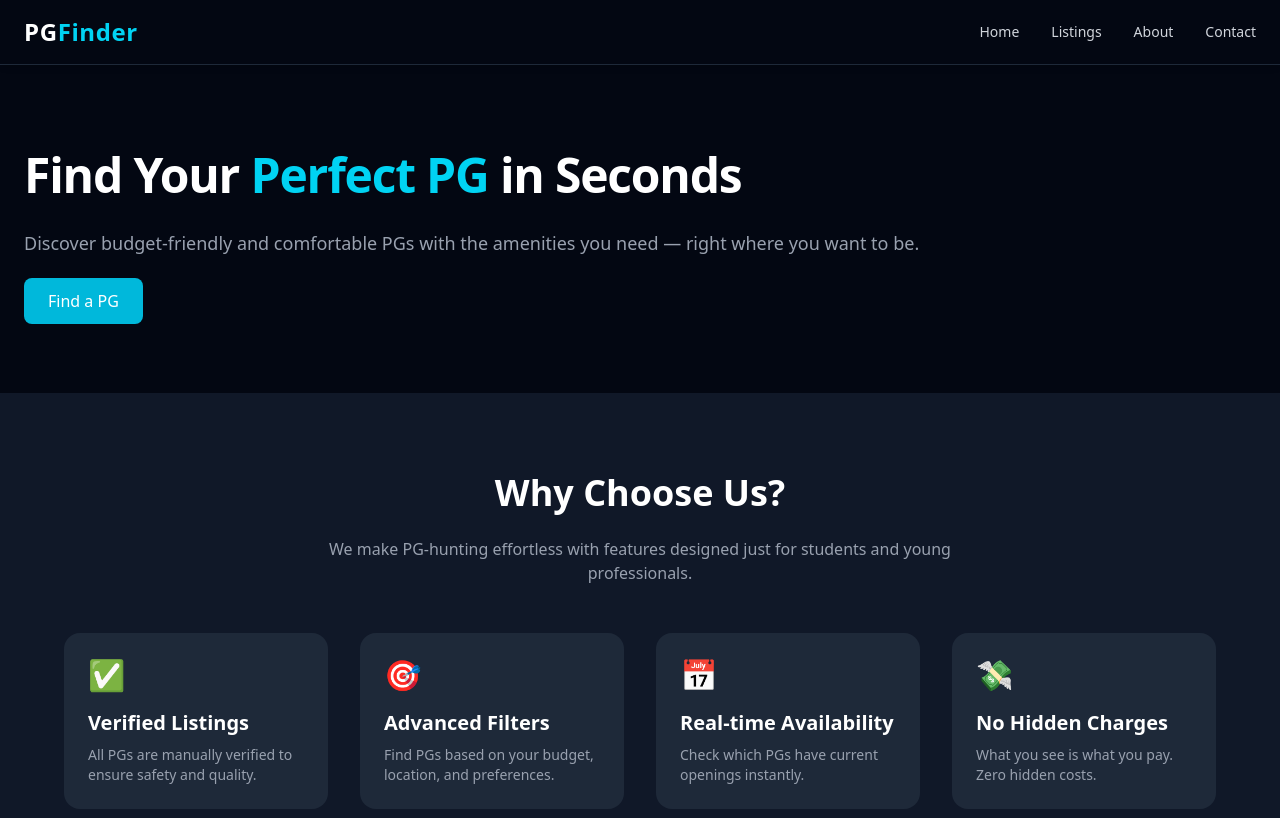
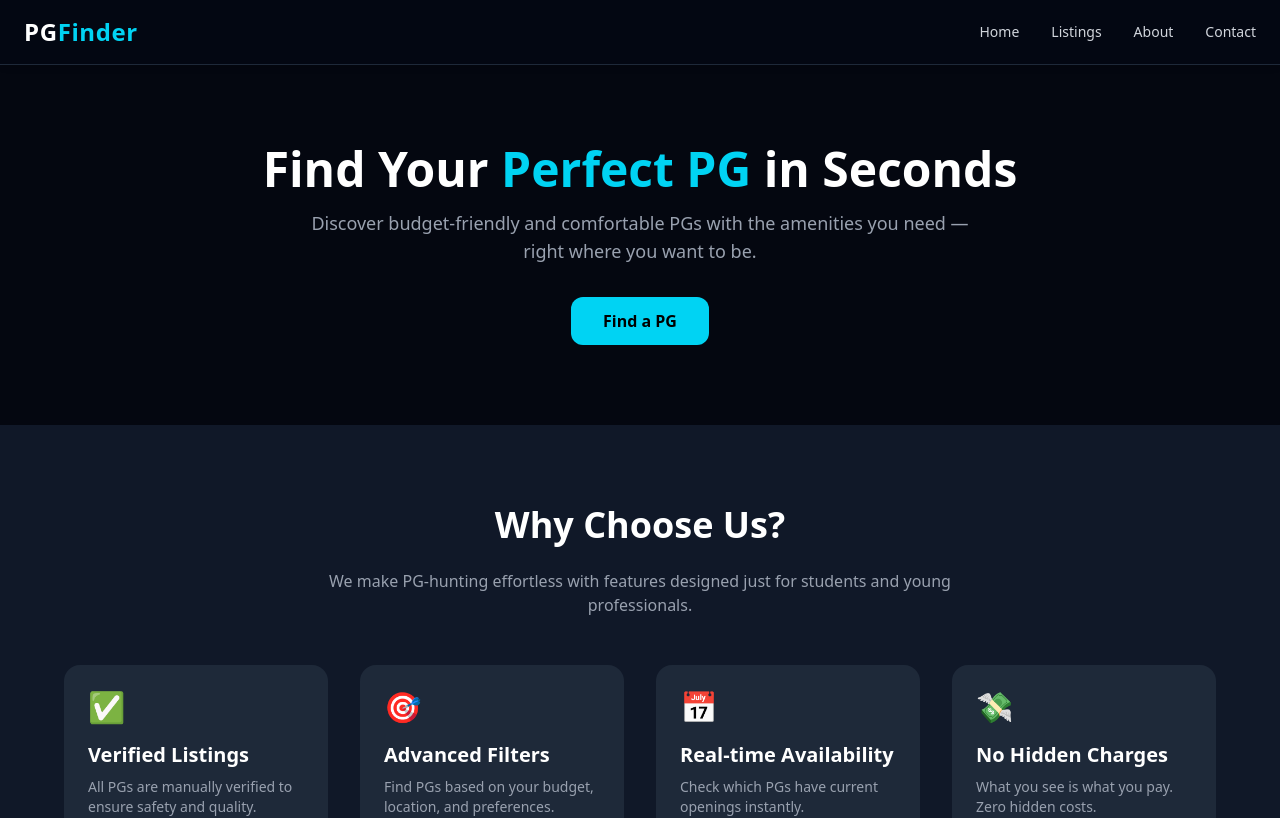
Before and after one commit to khushi-2210/pg-finder, a React (Vite) app: page / in a window 1280 px wide. Shown: the top 818 px of the page. Built offline with nearby package versions, Linux system fonts and the light colour scheme.

Commit message:
Made the layout dark

```diff
--- a/src/components/Hero.jsx
+++ b/src/components/Hero.jsx
@@ -1,24 +1,18 @@
+import React from "react";
+
 const Hero = () => {
   return (
-    <section className="bg-gray-950 text-white py-20 px-6">
-      <div className="max-w-7xl mx-auto grid md:grid-cols-2 items-center gap-12">
-        {/* Text */}
-        <div className="col-span-2">
-          <h1 className="text-4xl md:text-5xl font-extrabold leading-tight tracking-tight">
-            Find Your <span className="text-cyan-400">Perfect PG</span> in Seconds
-          </h1>
-          <p className="text-gray-400 mt-6 text-lg">
-            Discover budget-friendly and comfortable PGs with the amenities you need — right where you want to be.
-          </p>
-          <div className="mt-8">
-            <a
-              href="#listings"
-              className="bg-cyan-500 hover:bg-cyan-600 text-white font-medium py-3 px-6 rounded-lg transition"
-            >
-              Find a PG
-            </a>
-          </div>
-        </div>
+    <section className="bg-[#040710] p-20 flex items-center justify-center px-6">
+      <div className="text-center">
+        <h1 className="text-4xl md:text-5xl font-bold text-white mb-4">
+          Find Your <span className="text-cyan-400">Perfect PG</span> in Seconds
+        </h1>
+        <p className="text-lg text-gray-400 mb-8 max-w-2xl mx-auto">
+          Discover budget-friendly and comfortable PGs with the amenities you need — right where you want to be.
+        </p>
+        <button className="bg-cyan-400 hover:bg-cyan-500 text-black font-semibold py-3 px-8 rounded-xl transition-all duration-300">
+          Find a PG
+        </button>
       </div>
     </section>
   );
```
